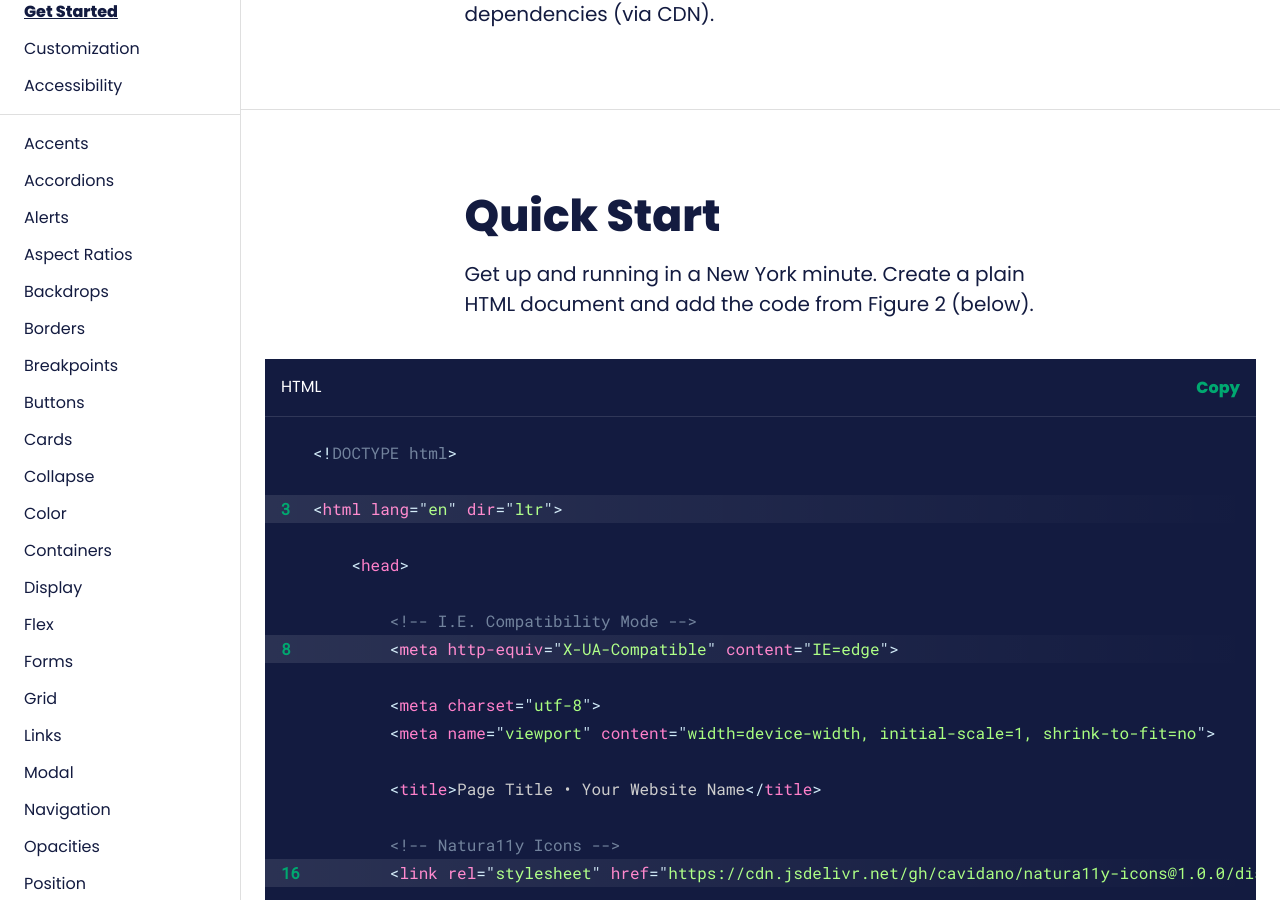
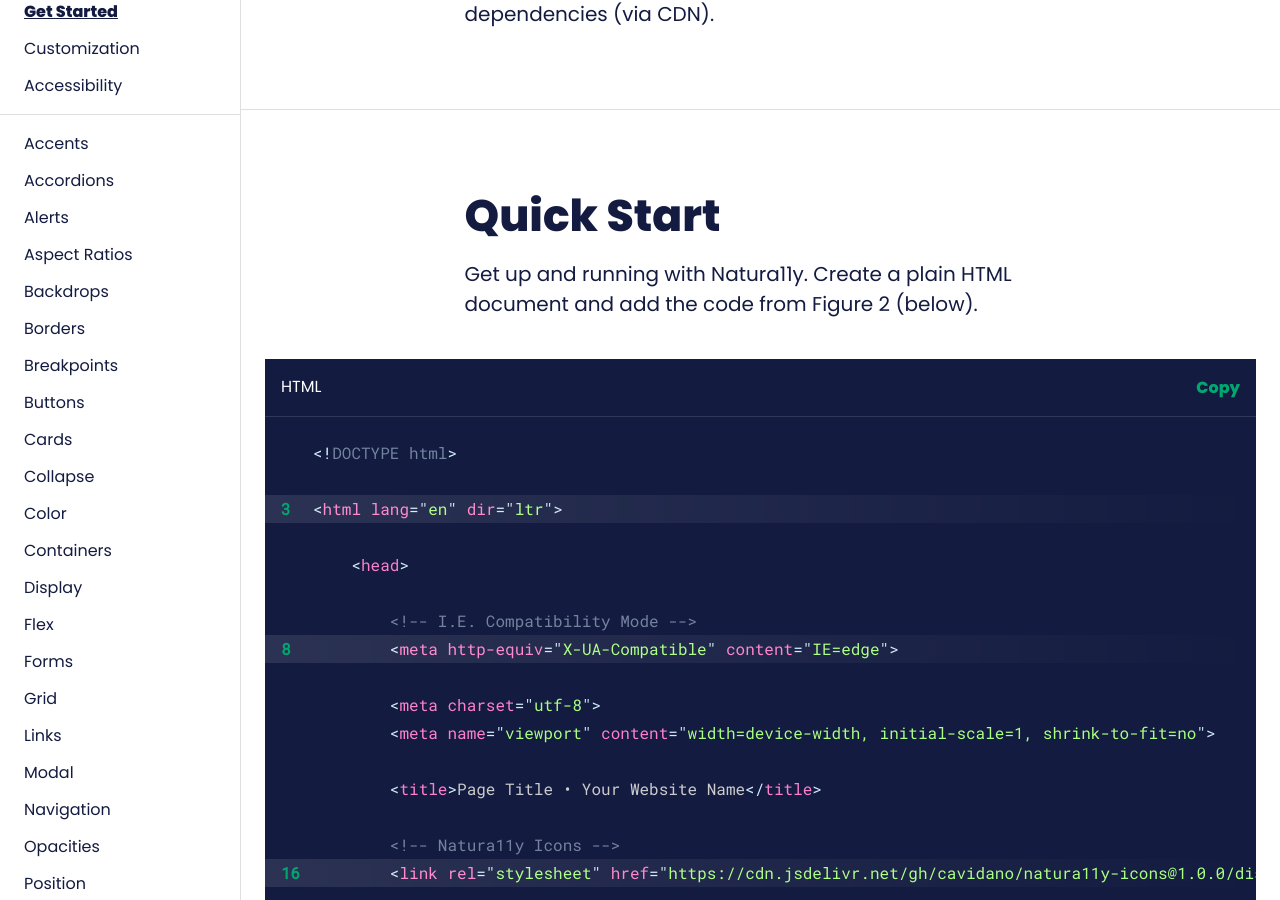
Before and after one commit to cavidano/natura11y-docs, a Jekyll site: the page built from _docs-introduction/get-started.html, in a window 1280 px wide and 900 px high, scrolled down 2577 px. Built offline with Jekyll 4.4.1, drawn with Linux system fonts in a browser that asks for light colours.

Commit message:
refining docs

```diff
--- a/_docs-a-z/backdrops.html
+++ b/_docs-a-z/backdrops.html
@@ -5,8 +5,7 @@
 
 <div class="container narrow margin-y-4">
     <p>
-        Backdrops provide a useful design pattern—placing a translucent image behind contextual content. Backdrops offer
-        two distinct style variants: <a href="#imageProportional">Image proportional</a> and <a href="#fixedHeight">fixed height</a>.
+        Backdrops provide a useful design pattern—placing a translucent image behind contextual content. Backdrops offer two distinct style variants: <a href="#imageProportional">Image proportional</a> and <a href="#fixedHeight">fixed height</a>.
     </p>
 </div>
 <!-- .container -->
--- a/_docs-introduction/accessibility.html
+++ b/_docs-introduction/accessibility.html
@@ -10,9 +10,8 @@
             Equitable experiences for people with all abilities.
         </h2>
         <p>
-            Everyone deserves equal opportunities to engage with digital content online. The Natura11y is designed to demystify <a href="https://www.w3.org/TR/WCAG21/">web accessibility</a>—and help
-            you integrate accessible best practices into your everyday workflow. Web accessibility is not only the right
-            thing to do—it is now becoming <a href="https://www.searchenginejournal.com/website-accessibility-law/285199">the law</a>.
+            Everyone deserves equal opportunities to engage with digital content online. Natura11y is designed to demystify <a href="https://www.w3.org/TR/WCAG21/">web accessibility</a>—and help
+            you integrate accessible best practices into your everyday workflow. Web accessibility is not only the right thing to do—it is now becoming <a href="https://www.searchenginejournal.com/website-accessibility-law/285199">the law</a>.
         </p>
         <p>
             In this section, learn about the high-level accessibility features built into the Natura11y, and circumstances to look out for when developing your custom templates.
--- a/_docs-introduction/get-started.html
+++ b/_docs-introduction/get-started.html
@@ -91,7 +91,7 @@
 <div class="container narrow margin-y-4">
     <h2>Quick Start</h2>
     <p>
-        Get up and running in a New York minute. Create a plain HTML document and add the code from Figure 2 (below).
+        Get up and running with Natura11y. Create a plain HTML document and add the code from Figure 2 (below).
     </p>
 </div>
 <!-- .container -->
--- a/_examples/backdrops/backdrops-01.html
+++ b/_examples/backdrops/backdrops-01.html
@@ -3,7 +3,7 @@
 title: "Backdrop (Breakpoint)"
 ---
 
-<main class="overflow-hidden" id="skip-header-content" role="main" {{ site.example-custom-properties }}>
+<main class="overflow-hidden" id="skip-header-content" {{ site.example-custom-properties }}>
 
     <div class="backdrop backdrop--stack--md theme-dark example">
 
--- a/_examples/full-pages/landing-page.html
+++ b/_examples/full-pages/landing-page.html
@@ -102,7 +102,7 @@
 
 </header>
 
-<main class="overflow-hidden" id="skip-header-content" role="main">
+<main class="overflow-hidden" id="skip-header-content">
 
     <div class="backdrop backdrop--stack--md theme-dark">
 
```
Also changed, not shown: _docs-introduction/customization.html (+9 -7 lines).
